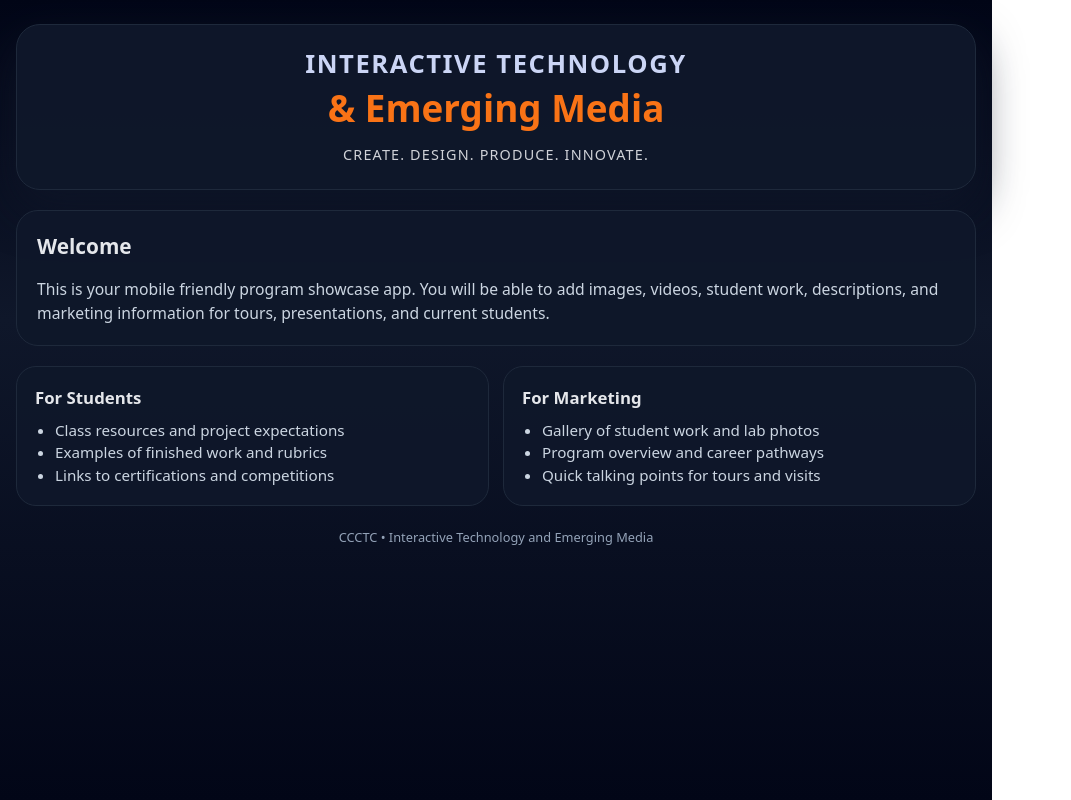
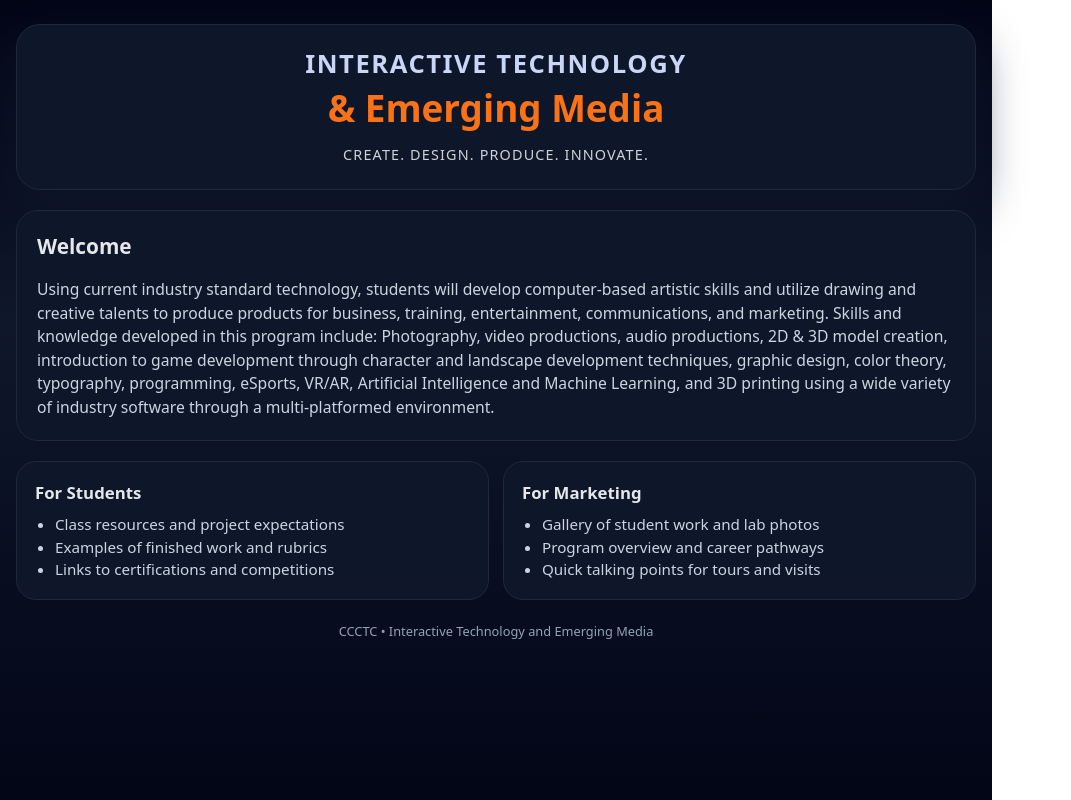
Before and after one commit to CCCTCITM/interactive-technology-media-app, a React (Vite) app: page / in a window 1280 px wide. Shown: the whole page, without its empty margins (0-1071 px from the left). Built offline with nearby package versions, Linux system fonts and the light colour scheme.

Commit message:
Update overall app design

```diff
--- a/src/App.tsx
+++ b/src/App.tsx
@@ -88,9 +88,7 @@ export default function App() {
             Welcome
           </h2>
           <p style={{ marginBottom: 0, color: "#cbd5e1", fontSize: "0.98rem" }}>
-            This is your mobile friendly program showcase app. You will be able
-            to add images, videos, student work, descriptions, and marketing
-            information for tours, presentations, and current students.
+            Using current industry standard technology, students will develop computer-based artistic skills and utilize drawing and creative talents to produce products for business, training, entertainment, communications, and marketing. Skills and knowledge developed in this program include: Photography, video productions, audio productions, 2D & 3D model creation, introduction to game development through character and landscape development techniques, graphic design, color theory, typography, programming, eSports, VR/AR, Artificial Intelligence and Machine Learning, and 3D printing using a wide variety of industry software through a multi-platformed environment.
           </p>
         </section>
 
```
